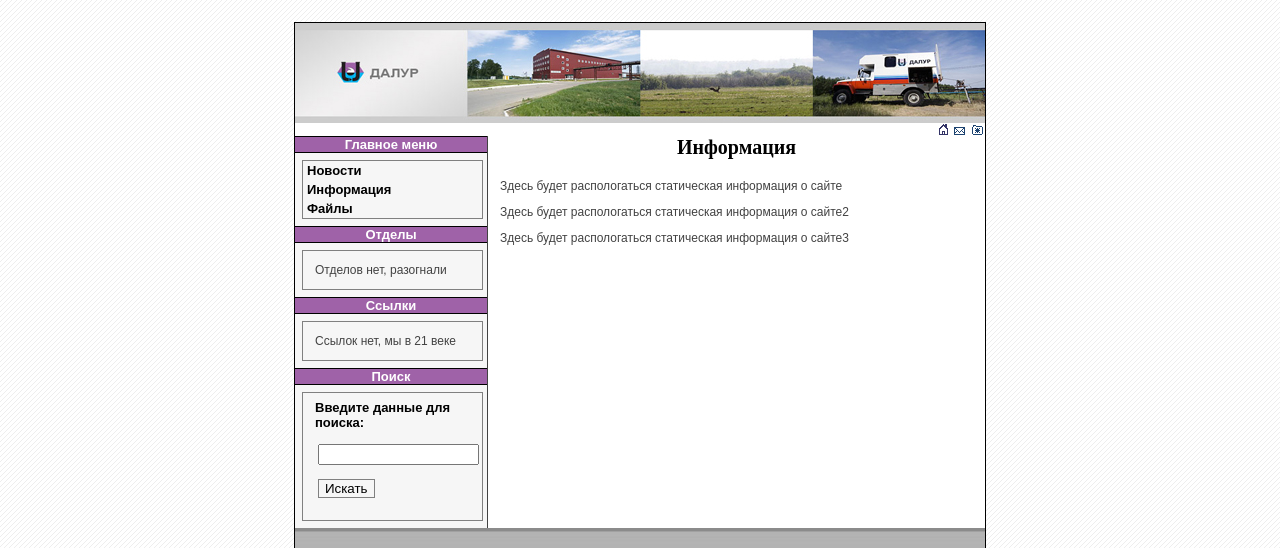
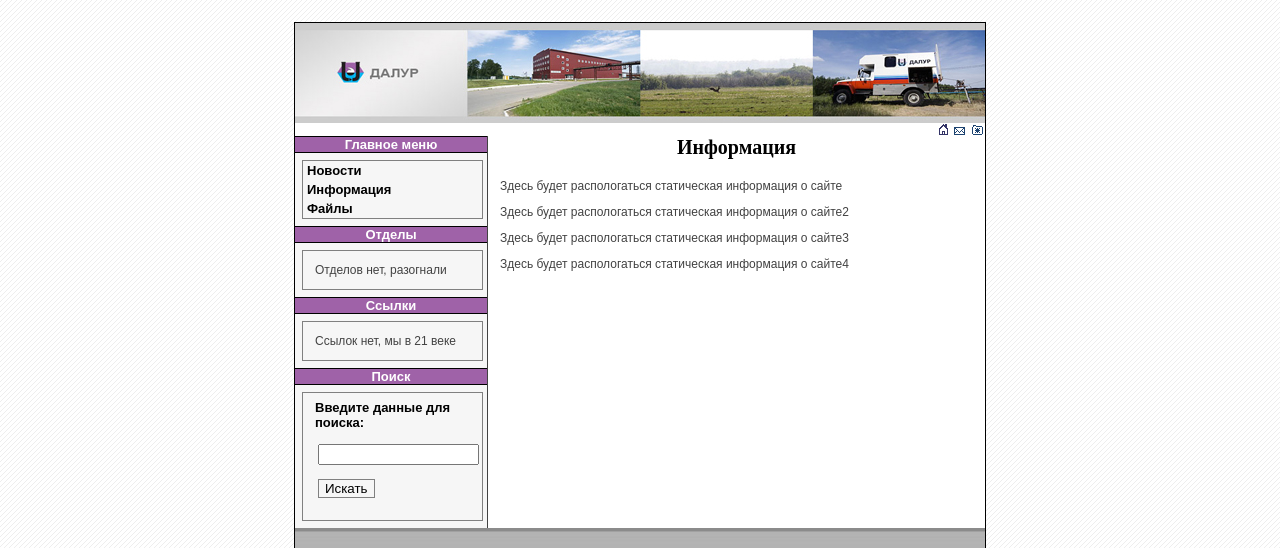
Before and after one commit to spiridonovsv89/php-project, a PHP site: page /info.php in a window 1280 px wide. Shown: the top 548 px of the page. Run offline with PHP 8.4, Linux system fonts and the light colour scheme; data that the repository does not hold is empty.

Commit message:
One more update info.php

```diff
--- a/src/info.php
+++ b/src/info.php
@@ -28,6 +28,7 @@ body,td,th {
     <p>Здесь будет распологаться статическая информация о сайте</p>
     <p>Здесь будет распологаться статическая информация о сайте2</p>
     <p>Здесь будет распологаться статическая информация о сайте3</p>
+    <p>Здесь будет распологаться статическая информация о сайте4</p>
      <br>
         </td>
         </tr>
```
